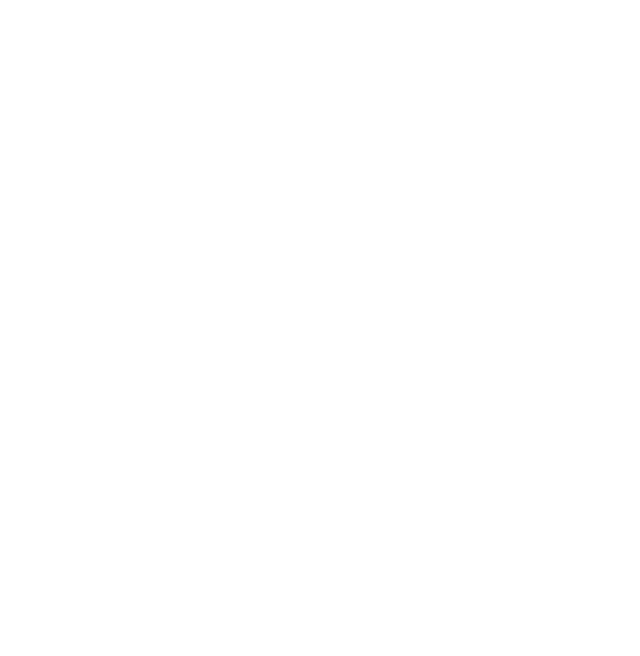
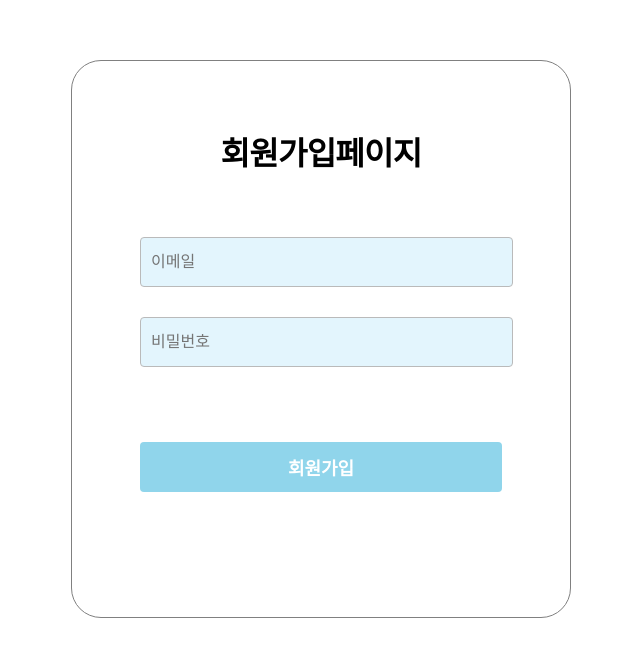
Before and after one commit to juyi212/Notepad, a React (Create React App) app: page /signup in a window 1280 px wide. Before the commit this address had no page. Shown: the part 110-766 px from the top of the page, without its empty margins (319-959 px from the left). Built offline with nearby package versions, Linux system fonts and the light colour scheme.

Commit message:
feat: 회원가입 페이지

```diff
--- a/src/components/AuthForm/index.tsx
+++ b/src/components/AuthForm/index.tsx
@@ -3,7 +3,11 @@
 import axios from 'axios';
 import { useNavigate } from 'react-router-dom'
 
-const AuthForm = () => {
+interface IProps {
+  title: string
+}
+
+const AuthForm = ({title} : IProps) => {
     const navigate = useNavigate()
     const [email, setEmail] = useState('');
     const [password, setPassword] = useState('');
@@ -31,7 +35,7 @@
     }
     const onSubmit = (e: any) => {
       e.preventDefault()
-      if (email && password){
+      if (email && password && title === "로그인"){
         axios.post(`http://localhost:8080/users/login`, {email, password})
         .then((res) => {
           if(res.data.token){
@@ -40,14 +44,23 @@
           }
         }
         )
-        .catch((err) => alert("로그인에 실패했습니다."))
+        .catch((err) => alert(`${title}에 실패했습니다.`))
+      } else if (email && password && title==="회원가입"){
+        axios.post(`http://localhost:8080/users/create`, {email, password})
+        .then((res) => {
+          if(res.data.token){
+            navigate('/login')
+          }
+        }
+        )
+        .catch((err) => alert(`${title}에 실패했습니다.`))
       }
     }
 
     return (
         <Box>
             <Form onSubmit={onSubmit}>
-                <Label>환영합니다!</Label>
+                <Label>{title}페이지</Label>
                 <Input
                   type="email"
                   id="email"
@@ -62,7 +75,7 @@
                   onChange = {onChangePassword}
                   placeholder='비밀번호'/>
                 {PasswordMessage && <Error>{PasswordMessage}</Error>}
-                <Button type="submit"> 로그인 </Button>
+                <Button type="submit"> {title} </Button>
             </Form>
         </Box>
     )
--- a/src/pages/Login/index.tsx
+++ b/src/pages/Login/index.tsx
@@ -5,7 +5,7 @@
 const Login = () => {
     return (
         <Container>
-            <AuthForm />
+            <AuthForm title = {"로그인"}/>
         </Container>
     )
 }
--- /dev/null
+++ b/src/pages/Signup/index.tsx
@@ -0,0 +1,13 @@
+import AuthForm from "../../components/AuthForm";
+import { Container } from "../Login/style";
+
+
+const Signup = () => {
+    return (
+        <Container>
+            <AuthForm title = {"회원가입"}/>
+        </Container>
+    )
+}
+
+export default Signup;
--- a/src/routes/index.tsx
+++ b/src/routes/index.tsx
@@ -2,6 +2,7 @@
 import { Routes, Route } from "react-router-dom"
 import Home from "../pages/Home";
 import Login from "../pages/Login";
+import Signup from "../pages/Signup";
 
 
 
@@ -10,7 +11,7 @@
         <Routes>
             <Route path="/" element={<Home />}/>
             <Route path="/login" element={<Login />}/>
-            {/* <Route path="/signup" element={<Login />}/> */}
+            <Route path="/signup" element={<Signup />}/>
         </Routes>
     )
 }
```
